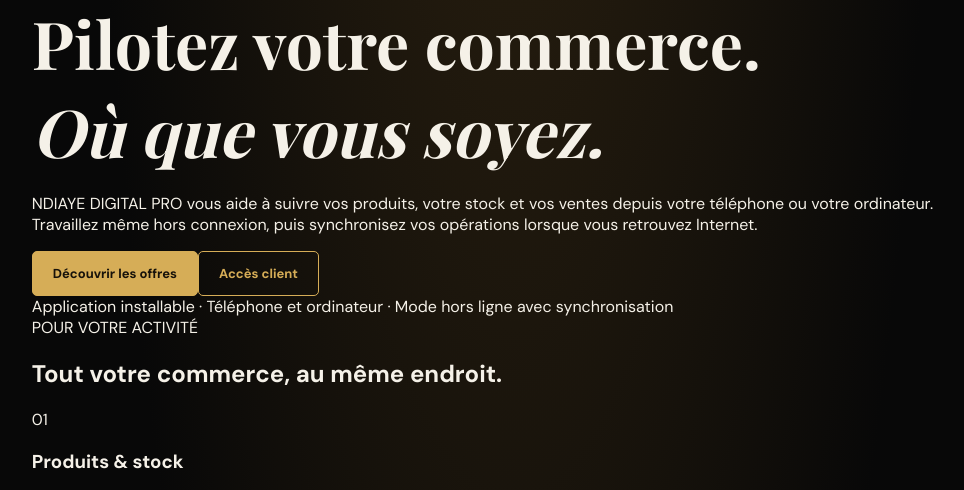
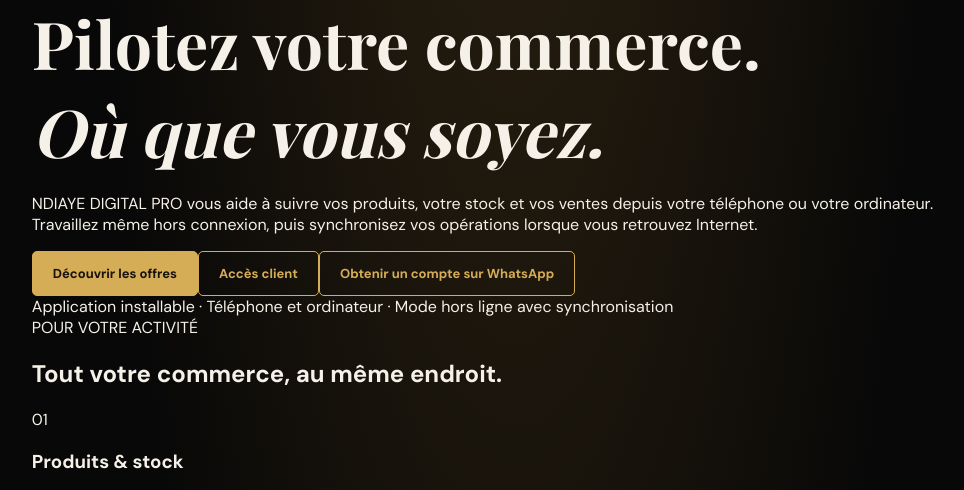
Before and after one commit to ameth99ndiaye-hash/ndiaye-digital-pro-v2, a Flask app: page / in a window 1280 px wide. Shown: the part 236-726 px from the top of the page, without its empty margins (125-1089 px from the left). Run offline with Flask 3, Linux system fonts and the light colour scheme; some libraries are stand-ins or nearby versions.

Commit message:
Add public WhatsApp contact for account requests

```diff
--- a/templates/index.html
+++ b/templates/index.html
@@ -5,7 +5,7 @@
   <div class="store-kicker">LA GESTION COMMERCIALE, EN TOUTE SIMPLICITÉ</div><div class="store-mark">N<span>D</span>P</div>
   <h1>Pilotez votre commerce.<br><em>Où que vous soyez.</em></h1>
   <p class="store-lead">NDIAYE DIGITAL PRO vous aide à suivre vos produits, votre stock et vos ventes depuis votre téléphone ou votre ordinateur. Travaillez même hors connexion, puis synchronisez vos opérations lorsque vous retrouvez Internet.</p>
-  <div class="store-actions"><a class="btn gold" href="#tarifs">Découvrir les offres</a><a class="btn ghost" href="/login">Accès client</a></div>
+  <div class="store-actions"><a class="btn gold" href="#tarifs">Découvrir les offres</a><a class="btn ghost" href="/login">Accès client</a><a class="btn ghost" href="https://wa.me/221785358385?text=Bonjour%2C%20je%20souhaite%20obtenir%20un%20compte%20NDIAYE%20DIGITAL%20PRO." target="_blank" rel="noopener">Obtenir un compte sur WhatsApp</a></div>
   <div class="store-note">Application installable · Téléphone et ordinateur · Mode hors ligne avec synchronisation</div>
 </section>
 <section class="store-section"><div class="store-heading"><span>POUR VOTRE ACTIVITÉ</span><h2>Tout votre commerce, au même endroit.</h2></div>
@@ -22,5 +22,5 @@
 <article class="price-card featured"><span class="price-label">ACHAT UNIQUE</span><h3>Licence définitive</h3><div class="price">50 000 <small>FCFA · paiement unique</small></div><p>Un paiement unique, selon les conditions écrites de la licence.</p><ul><li>Conditions précisées au devis</li><li>Nombre d'appareils défini à l'achat</li><li>Mises à jour et services précisés au contrat</li></ul><a class="btn ghost" href="/commande?plan_code=lifetime">Choisir cette formule</a></article>
 </div></section>
 <section class="store-section store-demo"><div><span class="store-kicker">AVANT DE VOUS ENGAGER</span><h2>Voyez l'application en action.</h2><p>Demandez une démonstration gratuite pour découvrir le tableau de bord, les produits, le stock, les ventes et le fonctionnement hors ligne.</p></div><a class="btn gold" href="/commande?plan_code=demo">Demander une démonstration</a></section>
-<section class="store-section" id="commande"><div class="store-heading"><span>COMMANDES & INFORMATIONS</span><h2>Parlons de votre projet.</h2><p>Pour obtenir une démonstration, un devis annuel ou une licence définitive, contactez l'administrateur de NDIAYE DIGITAL PRO par le canal officiel qui vous a transmis cette page. Au Sénégal, les paiements Wave et Orange Money sont traités après confirmation des coordonnées et du montant. Pour l'international, le moyen de paiement sera confirmé selon le pays.</p></div><div class="store-actions"><a class="btn gold" href="/commande">Commander / demander une démo</a><a class="btn ghost" href="/login">Espace client</a><a class="btn ghost" href="#tarifs">Revoir les offres</a></div><p class="store-small">Ne versez aucun paiement avant d'avoir reçu une confirmation écrite du prix, de la formule, des conditions de licence et des coordonnées officielles de paiement.</p></section>
+<section class="store-section" id="commande"><div class="store-heading"><span>COMMANDES & INFORMATIONS</span><h2>Parlons de votre projet.</h2><p>Pour obtenir une démonstration, un devis annuel ou une licence définitive, contactez directement l’administrateur sur WhatsApp au <strong>+221 78 535 83 85</strong>. Au Sénégal, les paiements Wave et Orange Money sont traités après confirmation des coordonnées et du montant. Pour l'international, le moyen de paiement sera confirmé selon le pays.</p></div><div class="store-actions"><a class="btn gold" href="/commande">Commander / demander une démo</a><a class="btn ghost" href="https://wa.me/221785358385?text=Bonjour%2C%20je%20souhaite%20obtenir%20un%20compte%20NDIAYE%20DIGITAL%20PRO." target="_blank" rel="noopener">WhatsApp : obtenir un compte</a><a class="btn ghost" href="/login">Espace client</a><a class="btn ghost" href="#tarifs">Revoir les offres</a></div><p class="store-small">Ne versez aucun paiement avant d'avoir reçu une confirmation écrite du prix, de la formule, des conditions de licence et des coordonnées officielles de paiement.</p></section>
 {% endblock %}
```
